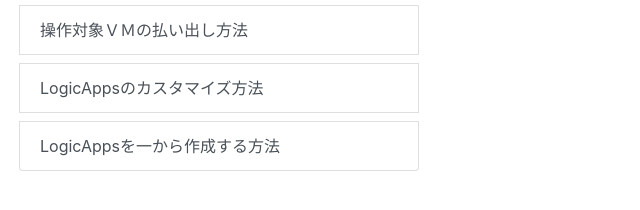
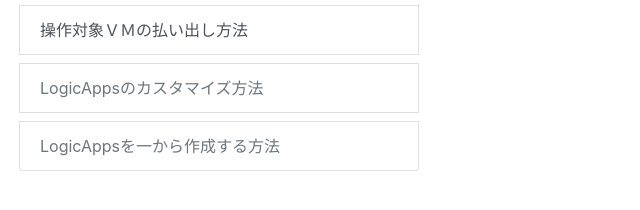
Before and after one commit to KokiNoguchi/ACE_WebApp, a website: page src/templateHome.html in a window 1280 px wide. Shown: the part 212-422 px from the top of the page, 0-640 px from the left. Drawn offline with nearby package versions, Linux system fonts and the light colour scheme.

Commit message:
Update templateHome.html

```diff
--- a/src/templateHome.html
+++ b/src/templateHome.html
@@ -36,8 +36,8 @@
       <div class="list-group">
           <a href="LogicAppsTemplate.html" class="m-1 list-group-item list-group-item-action" style="width: 400px;">LogicAppsテンプレートの利用方法</a>
           <a href="vmTemplate.html" class="m-1 list-group-item list-group-item-action" style="width: 400px;">操作対象ＶＭの払い出し方法</a>
-          <a href="LogicAppsCustom.html" class="m-1 list-group-item list-group-item-action" style="width: 400px;">LogicAppsのカスタマイズ方法</a>
-          <a href="LogicAppsCreate.html" class="m-1 list-group-item list-group-item-action" style="width: 400px;">LogicAppsを一から作成する方法</a>
+          <a href="LogicAppsCustom.html" class="m-1 list-group-item list-group-item-action disabled" style="width: 400px;">LogicAppsのカスタマイズ方法</a>
+          <a href="LogicAppsCreate.html" class="m-1 list-group-item list-group-item-action disabled" style="width: 400px;">LogicAppsを一から作成する方法</a>
         </div>
     </div>
     <!-- Optional JavaScript -->
```
